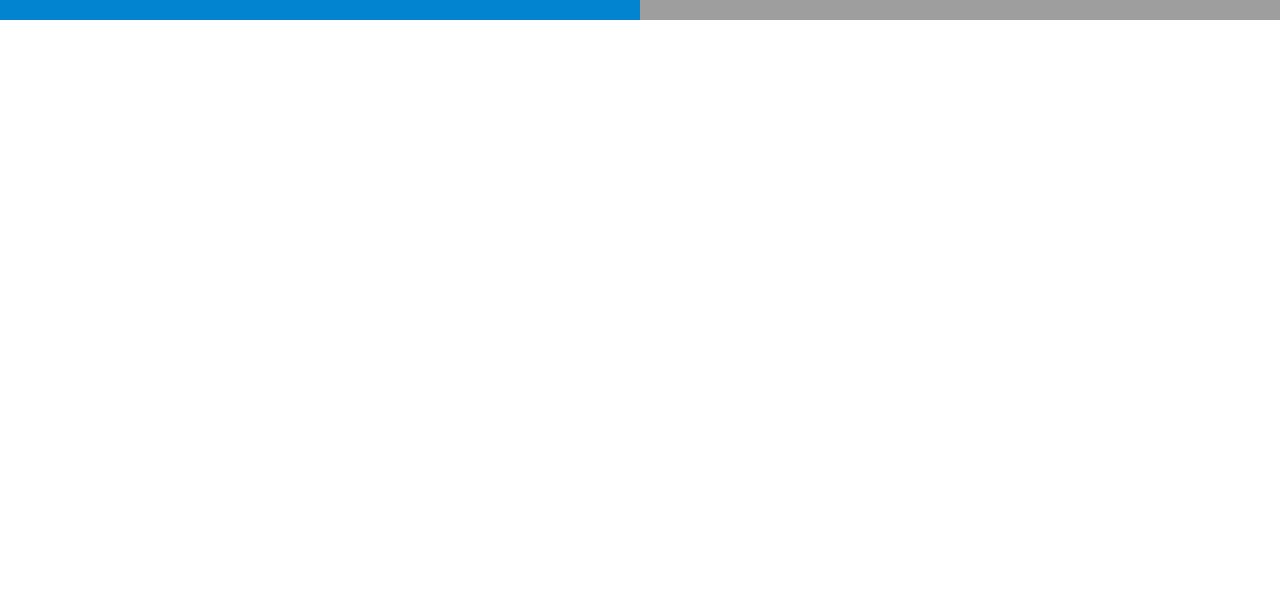
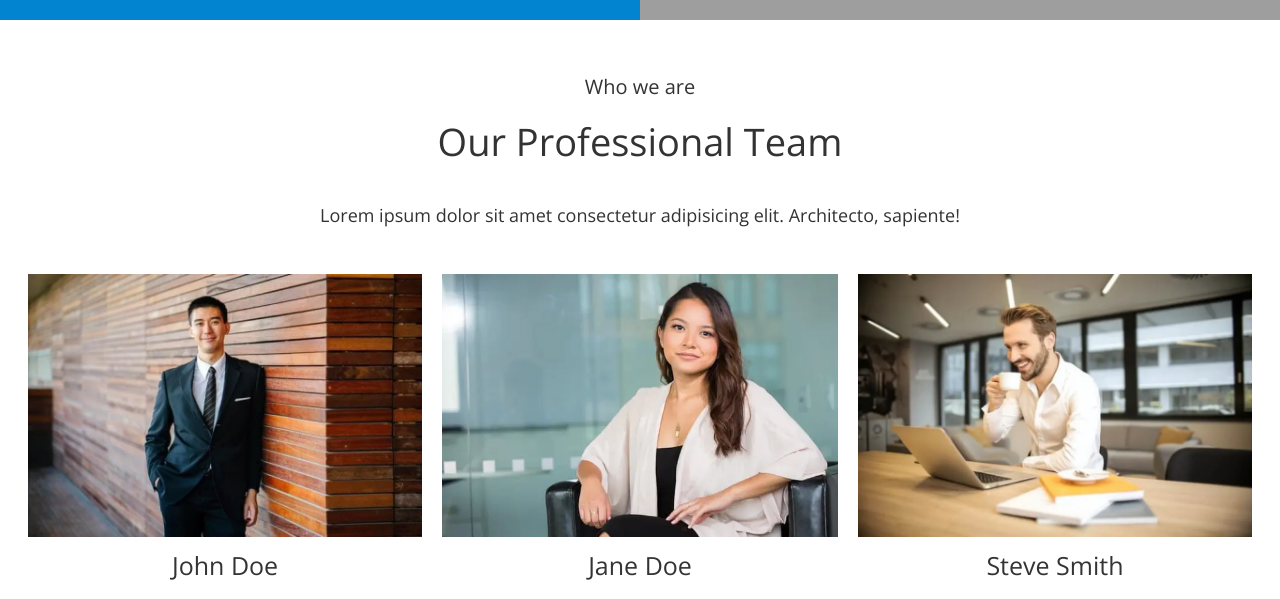
Before and after one commit to gfroge/react-landing, a React (Vite) app: page / in a window 1280 px wide. Shown: the part 2738-3337 px from the top of the page. Before the commit the page ends 2758 px from the top, so only its background shows below. Built offline with nearby package versions, Linux system fonts and the light colour scheme; grey boxes are pictures that could not be loaded.

Commit message:
team section done

```diff
--- a/src/App.scss
+++ b/src/App.scss
@@ -132,7 +132,10 @@ body {
       }
     }
     &--blog {
-      background-image: image-set(url(../blog/blog.webp) type("image/webp"), url(../blog/blog.png) type("image/png")) !important;
+      background-image: image-set(
+        url(../blog/blog.webp) type("image/webp"),
+        url(../blog/blog.png) type("image/png")
+      ) !important;
       min-height: 517px;
       @media (max-width: 766px) {
         background: none !important;
@@ -159,7 +162,6 @@ body {
     line-height: 156%;
     margin-bottom: 17px;
   }
-
 }
 
 .cases {
@@ -204,3 +206,64 @@ body {
     line-height: 156%;
   }
 }
+
+.team {
+  margin-top: 50px;
+  margin-bottom: 60px;
+  padding: 0 28px;
+  &__cards {
+    display: flex;
+    gap: 20px;
+    justify-content: space-between;
+    margin-top: 45px;
+    @media (max-width:766px) {
+      gap: 10px;
+      flex-direction: column;
+      align-items: center;
+      > div{
+        max-width: 430px;
+      }
+    }
+  }
+}
+
+.employee {
+  &__image {
+    position: relative;
+  }
+  &__overlay {
+    position: absolute;
+    width: 100%;
+    height: 100%;
+    top: 0;
+    left: 0;
+    background-color: rgba($color: #000000, $alpha: 0.6);
+    opacity: 0;
+    display: flex;
+    justify-content: center;
+    align-items: center;
+    transition: all 0.5s ease 0s;
+    &:hover {
+      opacity: 1;
+    }
+  }
+  img {
+    max-width: 100%;
+    max-height: 286px;
+  }
+  &__text{
+    color: $secondary;
+    margin-top: 13px;
+    text-align: center;
+    width: 100%;
+  }
+  &__name{
+    font-size: 25px;
+    line-height: 127%;
+  }
+  &__job{
+    font-size: 18px;
+    line-height: 156%;
+    margin-top: 12px;
+  }
+}
--- a/src/App.tsx
+++ b/src/App.tsx
@@ -3,6 +3,7 @@ import { Bank, Book, Pencil } from "~/assets/images/svg";
 import { GreenButton, TransparentButton } from "~/components/common/buttons";
 import { GreenRoundedIcon } from "~/components/common/icons";
 import { ImageTextSplit } from "./components/common/misc";
+import { SocialBadge } from "./components/common/links";
 import "~/App.scss";
 
 export default function App() {
@@ -14,6 +15,34 @@ export default function App() {
           <source srcSet={`/casesCards/${i}.webp`} />
           <img src={`/casesCards/${i}.png`} alt="case" />
         </picture>
+      </div>
+    );
+  }
+
+  const teamCardsDOM: Array<JSX.Element> = [];
+  const teamCardsEnum = [
+    ["John Doe", "President"],
+    ["Jane Doe", "Vice President"],
+    ["Steve Smith", "Marketing Head"],
+  ];
+  for (let i = 1; i < 4; i++) {
+    teamCardsDOM.push(
+      <div className="team__card employee">
+        <div className="employee__image" key={i}>
+          <div className="employee__overlay">
+            <div className="employee__social">
+              <SocialBadge />
+            </div>
+          </div>
+          <picture>
+            <source srcSet={`/team/${i}.webp`} />
+            <img src={`/team/${i}.png`} alt="case" />
+          </picture>
+        </div>
+        <div className="employee__text">
+          <h3 className="employee__name">{teamCardsEnum[i-1][0]}</h3>
+          <div className="employee__job">{teamCardsEnum[i-1][1]}</div>
+        </div>
       </div>
     );
   }
@@ -118,9 +147,12 @@ export default function App() {
         </section>
 
         <section className="blog container">
-          <ImageTextSplit reverse className="blog__solutions solutions solutions">
+          <ImageTextSplit
+            reverse
+            className="blog__solutions solutions solutions"
+          >
             <div className="solutions__image solutions__image--blog">
-            <picture>
+              <picture>
                 <source srcSet="/blog/blog.webp" />
                 <img src="/blog/blog.png" alt="case" />
               </picture>
@@ -143,6 +175,16 @@ export default function App() {
             </div>
           </ImageTextSplit>
         </section>
+
+        <section className="team common-section container">
+          <div className="common-section__suptitle">Who we are</div>
+          <h2 className="common-section__title">Our Professional Team</h2>
+          <div className="common-section__subtitle">
+            Lorem ipsum dolor sit amet consectetur adipisicing elit. Architecto,
+            sapiente!
+          </div>
+          <div className="team__cards">{teamCardsDOM}</div>
+        </section>
       </main>
     </div>
   );
--- /dev/null
+++ b/src/assets/images/svg/Facebook.tsx
@@ -0,0 +1,5 @@
+const Fb = () => (
+<svg width="35" height="35" viewBox="0 0 35 35" fill="none" xmlns="http://www.w3.org/2000/svg">
+<path d="M34.4531 17.875C34.4531 8.50977 26.8652 0.921875 17.5 0.921875C8.13477 0.921875 0.546875 8.50977 0.546875 17.875C0.546875 26.3516 6.69922 33.3926 14.834 34.623V22.7969H10.5273V17.875H14.834V14.1836C14.834 9.94531 17.3633 7.55273 21.1914 7.55273C23.1055 7.55273 25.0195 7.89453 25.0195 7.89453V12.0645H22.9004C20.7812 12.0645 20.0977 13.3633 20.0977 14.7305V17.875H24.8145L24.0625 22.7969H20.0977V34.623C28.2324 33.3926 34.4531 26.3516 34.4531 17.875Z" fill="white"/>
+</svg>)
+export default Fb
--- /dev/null
+++ b/src/assets/images/svg/Youtube.tsx
@@ -0,0 +1,15 @@
+const Youtube = () => (
+  <svg
+    width="38"
+    height="27"
+    viewBox="0 0 38 27"
+    fill="none"
+    xmlns="http://www.w3.org/2000/svg"
+  >
+    <path
+      d="M36.8418 4.91992C36.4316 3.2793 35.1328 1.98047 33.5605 1.57031C30.6211 0.75 19 0.75 19 0.75C19 0.75 7.31055 0.75 4.37109 1.57031C2.79883 1.98047 1.5 3.2793 1.08984 4.91992C0.269531 7.79102 0.269531 13.9434 0.269531 13.9434C0.269531 13.9434 0.269531 20.0273 1.08984 22.9668C1.5 24.6074 2.79883 25.8379 4.37109 26.248C7.31055 27 19 27 19 27C19 27 30.6211 27 33.5605 26.248C35.1328 25.8379 36.4316 24.6074 36.8418 22.9668C37.6621 20.0273 37.6621 13.9434 37.6621 13.9434C37.6621 13.9434 37.6621 7.79102 36.8418 4.91992ZM15.1719 19.4805V8.40625L24.8789 13.9434L15.1719 19.4805Z"
+      fill="white"
+    />
+  </svg>
+);
+export default Youtube;
--- a/src/assets/images/svg/index.ts
+++ b/src/assets/images/svg/index.ts
@@ -2,5 +2,9 @@
 
 export { default as Bank } from './bank'
 export { default as Book } from './book'
+export { default as FB } from './Facebook'
+export { default as Linkedin } from './linkedin'
 export { default as Logo } from './logo'
 export { default as Pencil } from './pencil'
+export { default as Twitter } from './twitter'
+export { default as Youtube } from './Youtube'
--- /dev/null
+++ b/src/assets/images/svg/linkedin.tsx
@@ -0,0 +1,5 @@
+const Linkedin = () => (
+<svg width="31" height="31" viewBox="0 0 31 31" fill="none" xmlns="http://www.w3.org/2000/svg">
+<path d="M7.02344 31V10.5605H0.666016V31H7.02344ZM3.81055 7.82617C5.86133 7.82617 7.50195 6.11719 7.50195 4.06641C7.50195 2.08398 5.86133 0.443359 3.81055 0.443359C1.82812 0.443359 0.1875 2.08398 0.1875 4.06641C0.1875 6.11719 1.82812 7.82617 3.81055 7.82617ZM30.7441 31H30.8125V19.7891C30.8125 14.3203 29.582 10.082 23.1562 10.082C20.0801 10.082 18.0293 11.791 17.1406 13.3633H17.0723V10.5605H10.9883V31H17.3457V20.8828C17.3457 18.2168 17.8242 15.6875 21.1055 15.6875C24.3867 15.6875 24.4551 18.6953 24.4551 21.0879V31H30.7441Z" fill="white"/>
+</svg>)
+export default Linkedin
--- /dev/null
+++ b/src/assets/images/svg/twitter.tsx
@@ -0,0 +1,15 @@
+const Twitter = () => (
+  <svg
+    width="35"
+    height="30"
+    viewBox="0 0 35 30"
+    fill="none"
+    xmlns="http://www.w3.org/2000/svg"
+  >
+    <path
+      d="M31.377 7.76562C32.7441 6.74023 33.9746 5.50977 34.9316 4.07422C33.7012 4.62109 32.2656 5.03125 30.8301 5.16797C32.334 4.2793 33.4277 2.91211 33.9746 1.20312C32.6074 2.02344 31.0352 2.63867 29.4629 2.98047C28.0957 1.54492 26.25 0.724609 24.1992 0.724609C20.2344 0.724609 17.0215 3.9375 17.0215 7.90234C17.0215 8.44922 17.0898 8.99609 17.2266 9.54297C11.2793 9.20117 5.94727 6.33008 2.39258 2.02344C1.77734 3.04883 1.43555 4.2793 1.43555 5.64648C1.43555 8.10742 2.66602 10.2949 4.64844 11.5938C3.48633 11.5254 2.32422 11.252 1.36719 10.7051V10.7734C1.36719 14.2598 3.82812 17.1309 7.10938 17.8145C6.5625 17.9512 5.87891 18.0879 5.26367 18.0879C4.78516 18.0879 4.375 18.0195 3.89648 17.9512C4.78516 20.8223 7.45117 22.873 10.5957 22.9414C8.13477 24.8555 5.05859 26.0176 1.70898 26.0176C1.09375 26.0176 0.546875 25.9492 0 25.8809C3.14453 27.9316 6.9043 29.0938 11.0059 29.0938C24.1992 29.0938 31.377 18.2246 31.377 8.72266C31.377 8.38086 31.377 8.10742 31.377 7.76562Z"
+      fill="white"
+    />
+  </svg>
+);
+export default Twitter;
--- /dev/null
+++ b/src/components/common/links/SocialBadge.tsx
@@ -0,0 +1,13 @@
+import {FB, Twitter, Youtube, Linkedin} from "~/assets/images/svg";
+import {SocialLink, SocialWrap} from './'
+
+export default function SocialBadge() {
+  return (
+    <SocialWrap>
+      <SocialLink><FB/></SocialLink>
+      <SocialLink><Twitter/></SocialLink>
+      <SocialLink><Youtube/></SocialLink>
+      <SocialLink><Linkedin/></SocialLink>
+    </SocialWrap>
+  )
+}
--- /dev/null
+++ b/src/components/common/links/SocialLink.tsx
@@ -0,0 +1,23 @@
+import styled from "styled-components";
+
+const SocialLink = styled.a.attrs(() => {
+  return { href: "404.html", target: "_blank" };
+})`
+  width: 35px;
+  height: 35px;
+  display: flex;
+  justify-content: center;
+  align-items: center;
+  svg {
+    max-width: 100%;
+    path {
+      transition: all 0.3s ease 0s;
+    }
+  }
+  &:hover svg {
+    path {
+      fill: ${(props) => props.theme.colors.accent};
+    }
+  }
+`;
+export default SocialLink;
--- /dev/null
+++ b/src/components/common/links/SocialWrap.tsx
@@ -0,0 +1,9 @@
+import styled from "styled-components";
+
+const SocialWrap = styled.div`
+  display: flex;
+  > a:not(:last-child) {
+    margin-right: 25px;
+  }
+`;
+export default SocialWrap;
--- /dev/null
+++ b/src/components/common/links/index.ts
@@ -0,0 +1,5 @@
+// : Generated by xaf-index-generator :
+
+export { default as SocialBadge } from './SocialBadge'
+export { default as SocialLink } from './SocialLink'
+export { default as SocialWrap } from './SocialWrap'
```
